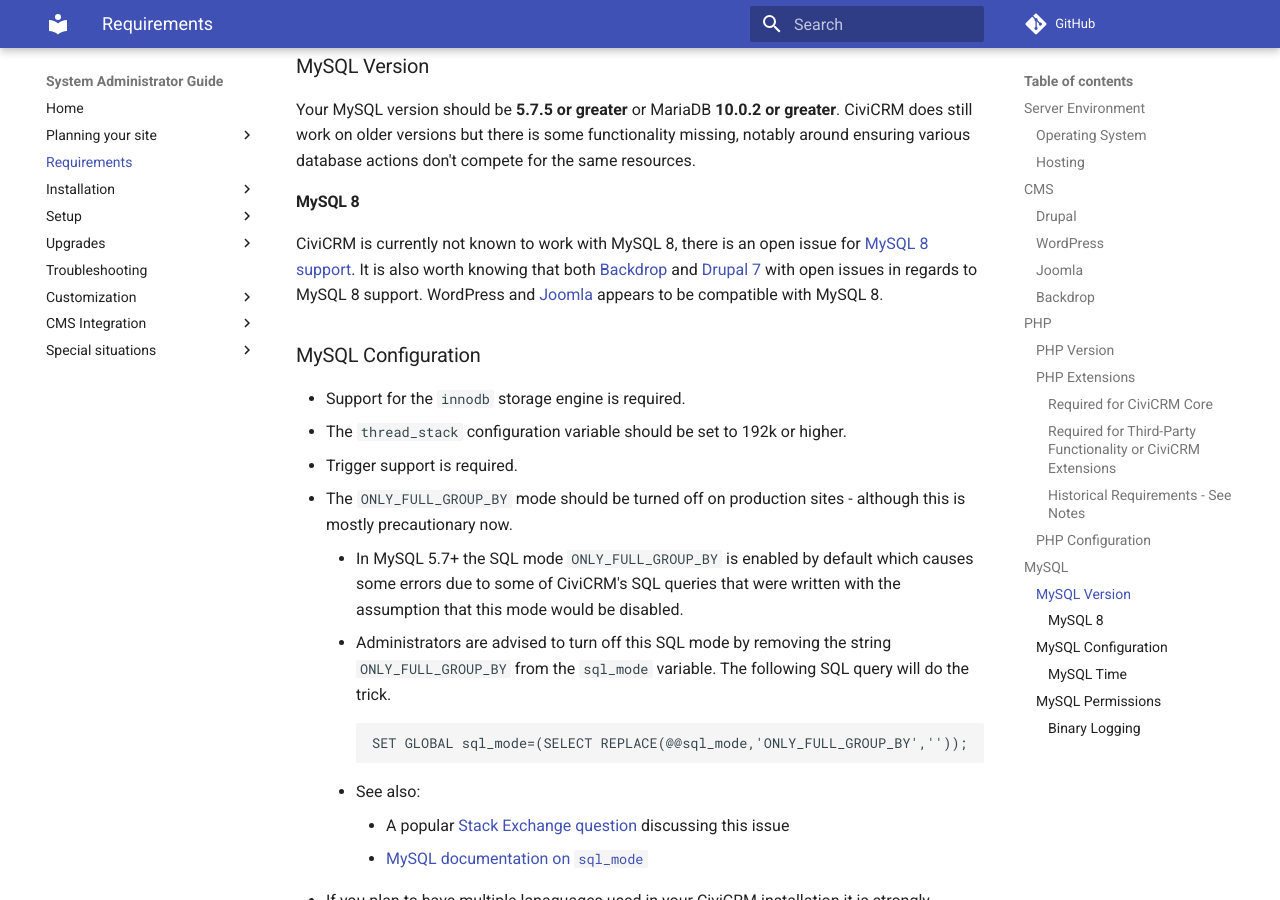
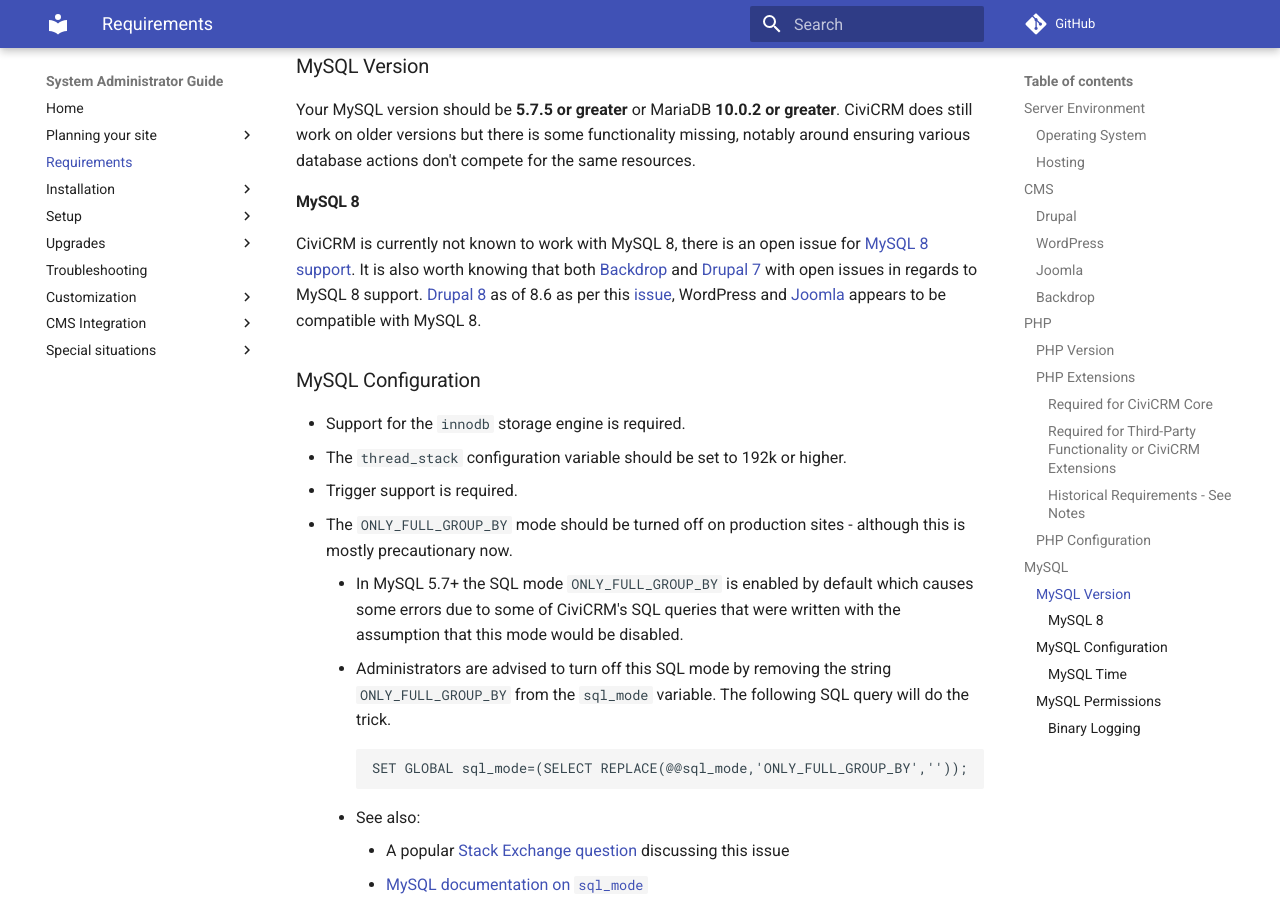
Before and after one commit to civicrm/civicrm-sysadmin-guide, an MkDocs documentation site: the page built from docs/requirements.md, in a window 1280 px wide and 900 px high, scrolled down 3379 px. Built offline with MkDocs 1.6.1 and Material for MkDocs 9.7.7, drawn with Linux system fonts in a browser that asks for light colours; comment, search, counter and statistics services are not loaded; old or Windows-style settings are respelled for this version of MkDocs.

Commit message:
Add in note about Drupal 8

```diff
--- a/docs/requirements.md
+++ b/docs/requirements.md
@@ -101,7 +101,7 @@ Your MySQL version should be **5.7.5 or greater** or MariaDB **10.0.2 or greater
 
 #### MySQL 8
 
-CiviCRM is currently not known to work with MySQL 8, there is an open issue for [MySQL 8 support](https://lab.civicrm.org/dev/core/issues/392). It is also worth knowing that both [Backdrop](https://forum.backdropcms.org/forum/installing-backdrop-1126-mysql-8-sqlmode-cant-be-set-value-noautocreateuser) and [Drupal 7](https://www.drupal.org/project/drupal/issues/2978575) with open issues in regards to MySQL 8 support. WordPress and [Joomla](https://docs.joomla.org/Joomla_and_MySQL_8) appears to be compatible with MySQL 8.
+CiviCRM is currently not known to work with MySQL 8, there is an open issue for [MySQL 8 support](https://lab.civicrm.org/dev/core/issues/392). It is also worth knowing that both [Backdrop](https://forum.backdropcms.org/forum/installing-backdrop-1126-mysql-8-sqlmode-cant-be-set-value-noautocreateuser) and [Drupal 7](https://www.drupal.org/project/drupal/issues/2978575) with open issues in regards to MySQL 8 support. [Drupal 8](https://www.drupal.org/docs/8/system-requirements/database-server) as of 8.6 as per this [issue](https://www.drupal.org/project/drupal/issues/2966523), WordPress and [Joomla](https://docs.joomla.org/Joomla_and_MySQL_8) appears to be compatible with MySQL 8.
 
 ### MySQL Configuration
 
```
